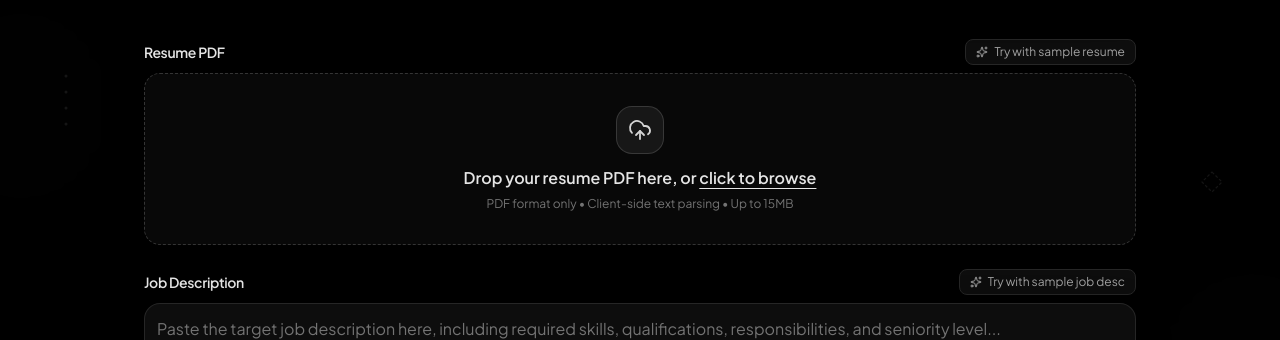
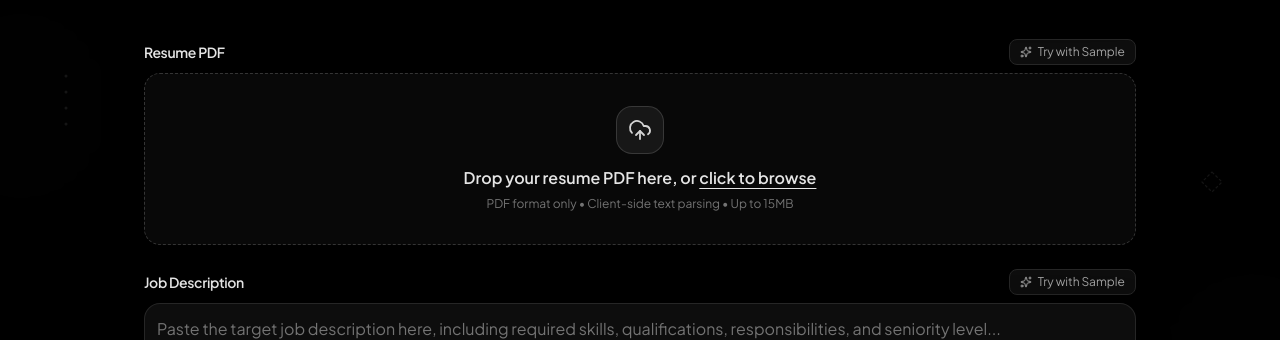
Before and after one commit to sumanprasad197/show_your_resume, a React (Vite) app: page / in a window 1280 px wide. Shown: the part 410-750 px from the top of the page. Built offline with nearby package versions, Linux system fonts and the light colour scheme.

Commit message:
ui: shorten sample button labels
Update job description and resume sample buttons to use consistent, concise labeling.

```diff
--- a/src/components/JobDescriptionInput.tsx
+++ b/src/components/JobDescriptionInput.tsx
@@ -60,7 +60,7 @@ export const JobDescriptionInput: React.FC<JobDescriptionInputProps> = ({
               }`}
             >
               <Sparkles className="w-3 h-3 text-neutral-400" />
-              <span>Try with sample job desc</span>
+              <span>Try with Sample</span>
             </button>
           )}
           {jobDescription && (
--- a/src/components/PdfUploadZone.tsx
+++ b/src/components/PdfUploadZone.tsx
@@ -143,7 +143,7 @@ export const PdfUploadZone: React.FC<PdfUploadZoneProps> = ({
             }`}
           >
             <Sparkles className="w-3 h-3 text-neutral-400" />
-            <span>Try with sample resume</span>
+            <span>Try with Sample</span>
           </button>
         )}
       </div>
```
